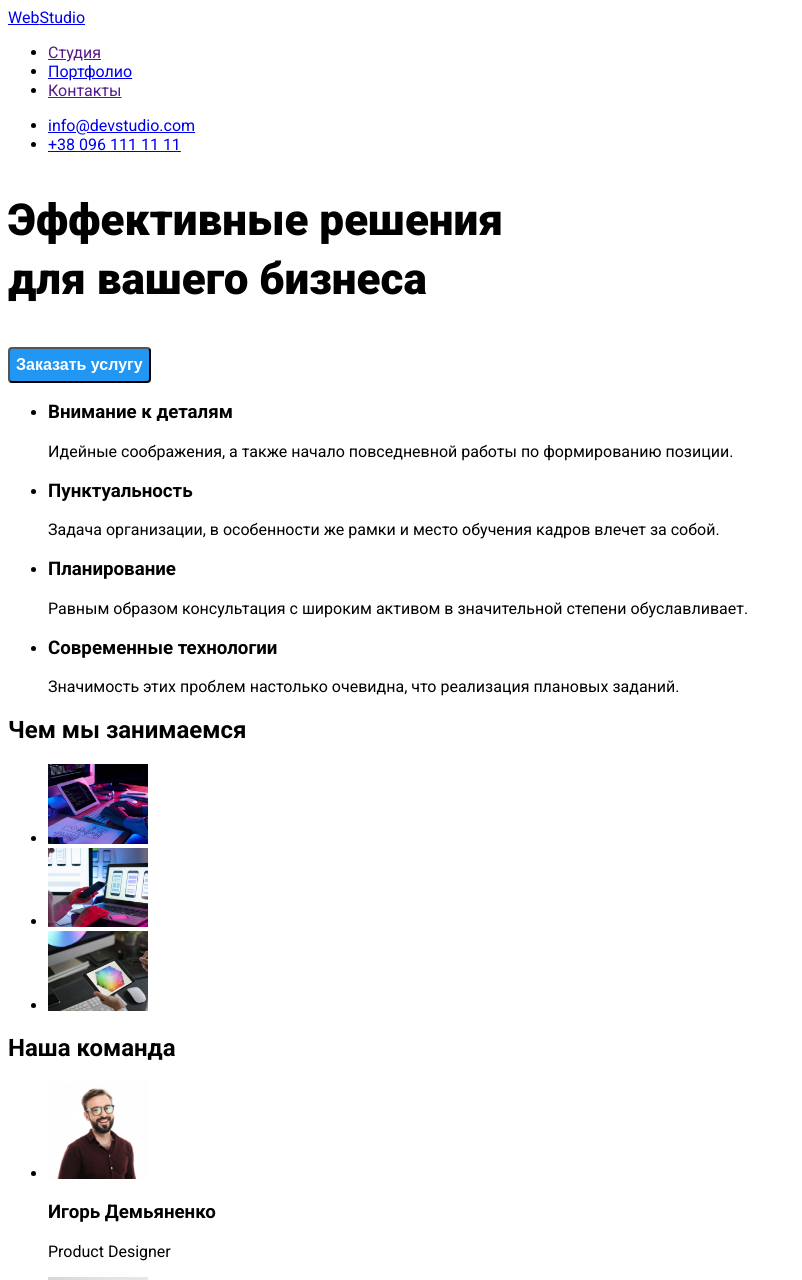
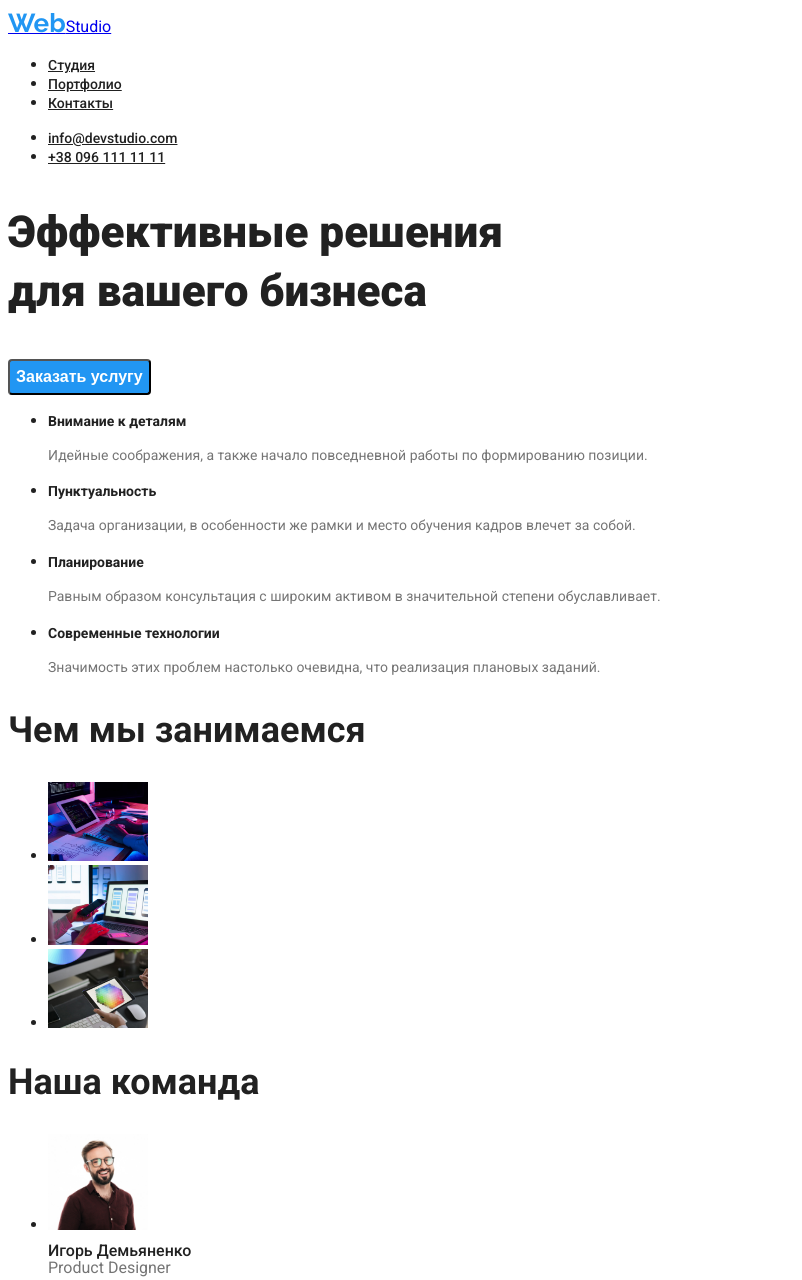
Before and after one commit to darkeden48/goit-markup-hw-02, a plain HTML site: page index.html in a window 1280 px wide. Shown: the top 1280 px of the page, without its empty margins (0-802 px from the left). Drawn offline with Linux system fonts and the light colour scheme.

Commit message:
index.complete

```diff
--- a/css/styles.css
+++ b/css/styles.css
@@ -1,19 +1,66 @@
 :root {
-    background-color: var(--black);
-    background: var(--white);
-
+    --background-color: #ffffff;
+    --text-color: #212121 ;
 }
 body{
     font-family: Roboto;
     font-style: normal;
+    color: var(--text-color);
  }
+ /* HEADER */
+ .logo{
+    font-family: Raleway;
+    font-style: normal;
+    font-weight: bold;
+    font-size: 26px;
+    line-height: 31px;
+    color: #2196F3;
+ }
+ .menu-element{
+    font-weight: 500;
+    font-size: 14px;
+    line-height: 1.14;
+    color:inherit;
+ }
+ .menu-element:focus, .menu-element:hover {
+     color: #2196F3;
 
+ }
+ .header-contact{
+    font-weight: 500;
+    font-size: 14px;
+    line-height: 1.14;
+    color: #757575;
+    color:inherit;}
+.header-contact:focus, .header-contact:hover {
+        color: #2196F3;
 
+}
+ /* FOOTER */
+.footer{
+    background: #2F303A;
+}
+.address{
+    font-weight: normal;
+    font-size: 14px;
+    line-height: 1.71;
+    color: #FFFFFF;
+}
+.info{
+    font-weight: normal;
+    font-size: 14px;
+    line-height: 1.71;
+    color: rgba(255, 255, 255, 0.6);
+    color:inherit;
+}
+
+ /* INDEX-PAGE */
+ /* hero-section */
  .hero-text{
     font-weight: 900;
     font-size: 44px;
     line-height: 1.36;
- }
+}
  .hero-button{
      background-color: #2196F3;
      color: #ffffff;
@@ -22,5 +69,39 @@ body{
      font-weight: bold;
      font-size: 16px;
      line-height: 1.87;
-
- }
+}
+/* section-one */
+.title-first{
+    font-weight: bold;
+    font-size: 14px;
+    line-height: 1.14;
+}
+.text-first{
+    font-weight: normal;
+    font-size: 14px;
+    line-height: 1.71;
+    color: #757575;
+}
+/* section-two */
+.second-title{
+    font-weight: bold;
+    font-size: 36px;
+    line-height: 1.16;
+}
+/* section-three */
+.title-three{
+    font-weight: bold;
+    font-size: 36px;
+    line-height: 1.16;
+}
+.title-name{
+    font-weight: 500;
+    font-size: 16px;
+    line-height: 1.18px;
+}
+.name-info{
+    font-weight: normal;
+    font-size: 16px;
+    line-height: 1.18px;
+    color: #757575;
+}
--- a/index.html
+++ b/index.html
@@ -12,16 +12,16 @@
 <body>
     <header>
         <nav>
-            <a href="/"><span>Web</span><span>Studio</span></a>
+            <a href="index.html"><span class="logo">Web</span>Studio</a>
             <ul>
-                <li><a href="">Студия</a></li>
-                <li><a href="portfolio.html">Портфолио</a></li>
-                <li><a href="">Контакты</a></li>
+                <li><a class="menu-element" href="index.html">Студия</a></li>
+                <li><a class="menu-element" href="portfolio.html">Портфолио</a></li>
+                <li><a class="menu-element" href="">Контакты</a></li>
             </ul>
         </nav>
         <ul>
-            <li><a href="info@devstudio.com">info@devstudio.com</a></li>
-            <li><a href="380961111111">+38 096 111 11 11</a></li>
+            <li><a class="header-contact" href="info@devstudio.com">info@devstudio.com</a></li>
+            <li><a class="header-contact" href="380961111111">+38 096 111 11 11</a></li>
         </ul>
     </header>
     <main>
@@ -30,27 +30,27 @@
             <button class="hero-button" type="button">Заказать услугу</button>
         </section>
         <section>
-            <ul>
+            <ul >
                 <li>
-                    <h3>Внимание к деталям</h3>
-                    <p>Идейные соображения, а также начало повседневной работы по формированию позиции.</p>
+                    <h3 class="title-first">Внимание к деталям</h3>
+                    <p class="text-first">Идейные соображения, а также начало повседневной работы по формированию позиции.</p>
                 </li>
                 <li>
-                    <h3>Пунктуальность</h3>
-                    <p>Задача организации, в особенности же рамки и место обучения кадров влечет за собой.</p>
+                    <h3 class="title-first">Пунктуальность</h3>
+                    <p class="text-first">Задача организации, в особенности же рамки и место обучения кадров влечет за собой.</p>
                 </li>
                 <li>
-                    <h3>Планирование</h3>
-                    <p>Равным образом консультация с широким активом в значительной степени обуславливает.</p>
+                    <h3 class="title-first">Планирование</h3>
+                    <p class="text-first">Равным образом консультация с широким активом в значительной степени обуславливает.</p>
                 </li>
                 <li>
-                    <h3>Современные технологии</h3>
-                    <p>Значимость этих проблем настолько очевидна, что реализация плановых заданий.</p>
+                    <h3 class="title-first">Современные технологии</h3>
+                    <p class="text-first">Значимость этих проблем настолько очевидна, что реализация плановых заданий.</p>
                 </li>
             </ul>
         </section>
         <section>
-            <h2>Чем мы занимаемся</h2>
+            <h2 class="second-title">Чем мы занимаемся</h2>
             <ul>
                 <li><img src="images/codding.jpg" alt="codding" width=100></li>
                 <li><img src="images/adaptate.jpg" alt="codding" width=100></li>
@@ -58,38 +58,38 @@
             </ul>
         </section>
         <section>
-            <h2>Наша команда</h2>
+            <h2 class="title-three">Наша команда</h2>
             <ul>
                 <li>
                     <img src="images/igor.jpg" alt="Igor" width=100>
-                    <h3>Игорь Демьяненко</h3>
-                    <p>Product Designer</p>
+                    <h3 class="title-name">Игорь Демьяненко</h3>
+                    <p class="name-info">Product Designer</p>
                 </li>
                 <li>
                     <img src="images/olga.jpg" alt="Olga" width=100>
-                    <h3>Ольга Репина</h3>
-                    <p>Frontend Developer</p>
+                    <h3 class="title-name">Ольга Репина</h3>
+                    <p class="name-info">Frontend Developer</p>
                 </li>
                 <li>
                     <img src="images/nikolai.jpg" alt="Nikolai" width=100>
-                    <h3>Николай Тарасов</h3>
-                    <p>Marketing</p>
+                    <h3 class="title-name">Николай Тарасов</h3>
+                    <p class="name-info">Marketing</p>
                 </li>
                 <li>
                     <img src="images/mihail.jpg" alt="Mihail" width=100>
-                    <h3>Михаил Ермаков</h3>
-                    <p>UI Designer</p>
+                    <h3 class="title-name">Михаил Ермаков</h3>
+                    <p class="name-info">UI Designer</p>
                 </li>
             </ul>
         </section>
     </main>
-    <footer>
-        <a href="/"><span>Web</span><span>Studio</span></a>
+    <footer class="footer">
+        <a href="index.html"><span>Web</span>Studio</a>
             <address>
-            <p>г. Киев, пр-т Леси Украинки, 26</p>
+            <p class="address">г. Киев, пр-т Леси Украинки, 26</p>
             <ul>
-                <li><a href="info@devstudio.com">info@devstudio.com</a></li>
-                <li><a href="380991111111">+38 099 111 11 11</a></li>
+                <li><a class="info" href="info@devstudio.com">info@devstudio.com</a></li>
+                <li><a class="info" href="380991111111">+38 099 111 11 11</a></li>
             </ul>
         </address>
     </footer>
```
Also changed, not shown: portfolio.html (+5 -5 lines).
